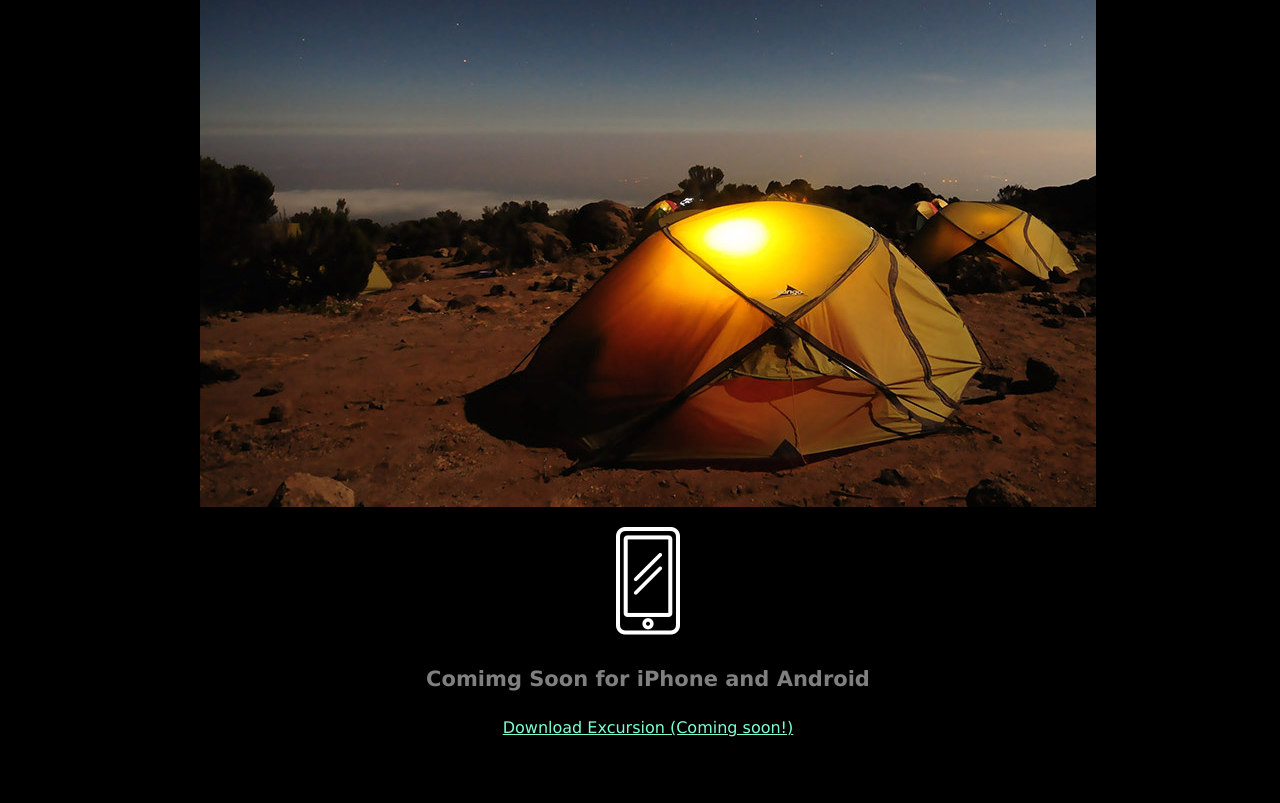
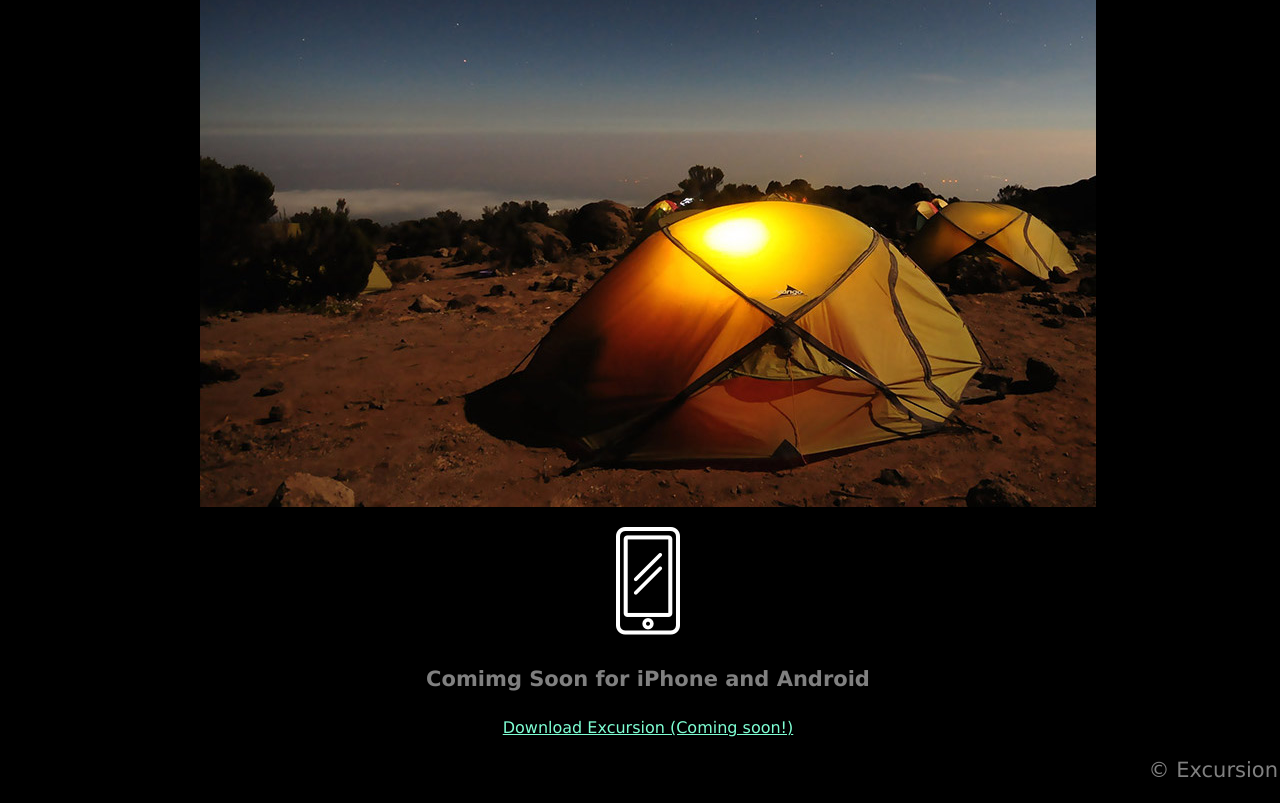
Before and after one commit to thideko/excursion, a plain HTML site: page index.html in a window 1280 px wide. Shown: the part 563-1366 px from the top of the page. Before the commit the page ends 1316 px from the top, so only its background shows below. Drawn offline with Linux system fonts and the light colour scheme.

Commit message:
Final push

```diff
--- a/index.html
+++ b/index.html
@@ -27,6 +27,7 @@
 
     <h4 class="header--subheader"> Comimg Soon for iPhone and Android </h4>
     <p> <a class="link--cta" href="#"> Download Excursion (Coming soon!) </a> </p>
+    <p class="footer--copyright"> &copy; Excursion </a> </p>
 </body>
 
 
--- a/resources/css/style.css
+++ b/resources/css/style.css
@@ -30,3 +30,11 @@ body{
     color: aquamarine;
     font-size: 16px;
 }
+
+/* FOOTER */
+.footer--copyright{
+    color: grey;
+    font-size: 21px;
+    text-align: right;
+    padding-right: 10px;
+}
```
